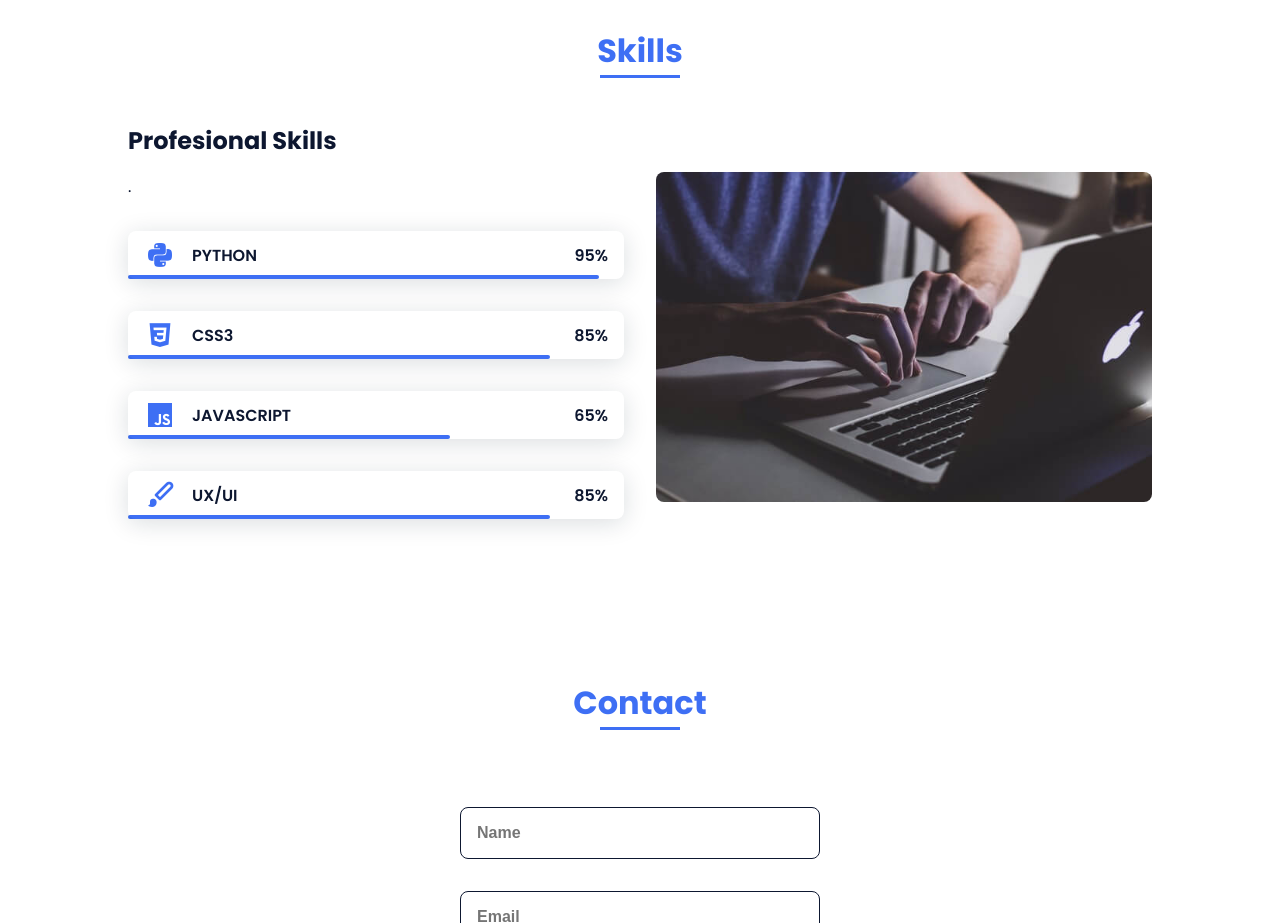
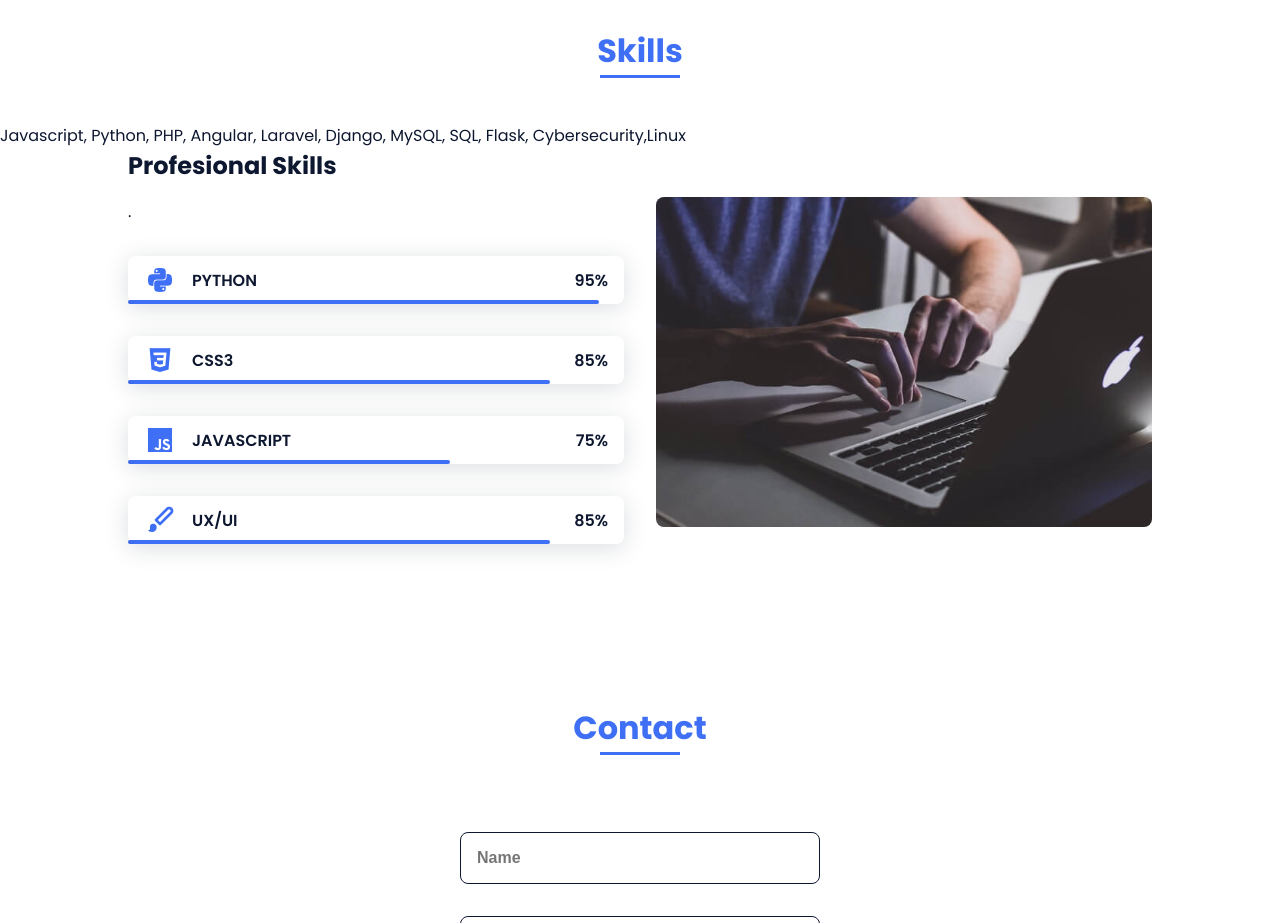
Before and after one commit to Brian-bot-afk/Brian-Wambua-Portfolio, a plain HTML site: page Brian-Wambua-Portfolio/index.html in a window 1280 px wide. Shown: the part 1400-2323 px from the top of the page. Drawn offline with nearby package versions, Linux system fonts and the light colour scheme.

Commit message:
Update index.html
Added skills

```diff
--- a/Brian-Wambua-Portfolio/index.html
+++ b/Brian-Wambua-Portfolio/index.html
@@ -72,7 +72,8 @@
 
                     <div>
                         <h2 class="about__subtitle">I'am Brian</h2>
-                        <p class="about__text">Hello, I am a software developer with vast experience in Javascript and UI/UX Design </p>
+                        <p class="about__text">Hello, I am a software developer with vast experience in Javascript and UI/UX Design
+                       </p>
                     </div>
                 </div>
             </section>
@@ -80,6 +81,7 @@
             <!--===== SKILLS =====-->
             <section class="skills section" id="skills">
                 <h2 class="section-title">Skills</h2>
+                <p> Javascript, Python, PHP, Angular, Laravel, Django, MySQL, SQL, Flask, Cybersecurity,Linux </p>
 
                 <div class="skills__container bd-grid">
                     <div>
@@ -118,7 +120,7 @@
 
                             </div>
                             <div>
-                                <span class="skills__percentage">65%</span>
+                                <span class="skills__percentage">75%</span>
                             </div>
                         </div>
                         <div class="skills__data">
```
